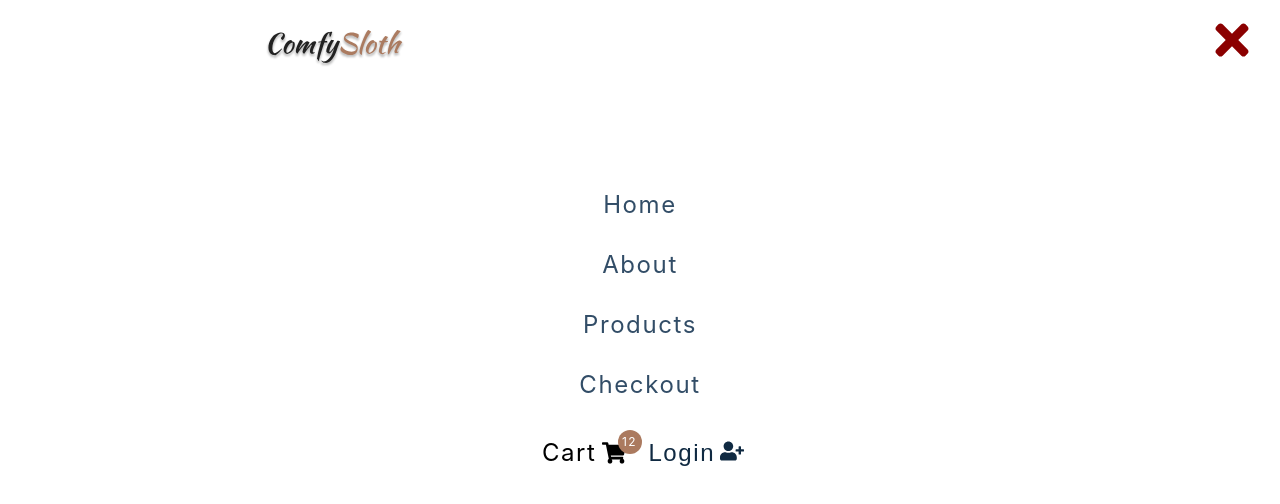
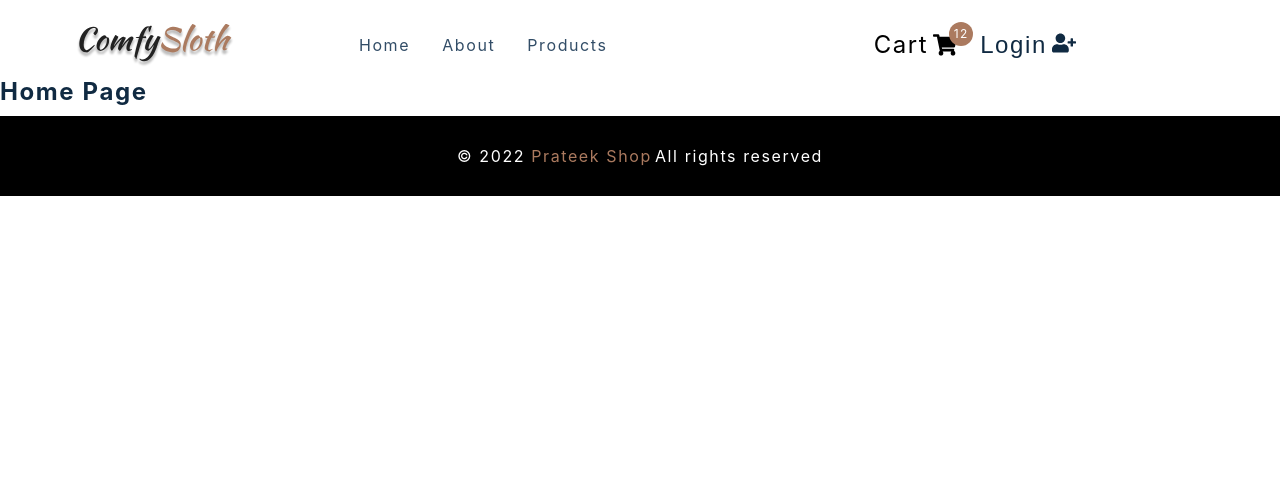
Before and after one commit to prateekbadjatya/Shoping-app, a React (Create React App) app: page / in a window 1280 px wide. Shown: the top 504 px of the page. Built offline with nearby package versions, Linux system fonts and the light colour scheme.

Commit message:
add Product context

```diff
--- a/src/components/CartButtons.js
+++ b/src/components/CartButtons.js
@@ -7,9 +7,11 @@ import { useCartContext } from '../context/cart_context';
 import { useUserContext } from '../context/user_context';
 
 const CartButtons = () => {
+  const { closeSideBar } = useProductsContext();
+
   return (
     <Wrapper className="cart-btn-wrapper">
-      <Link to="/cart" className="cart-btn">
+      <Link onClick={() => closeSideBar()} to="/cart" className="cart-btn">
         Cart
         <span className="cart-container">
           <FaShoppingCart />
--- a/src/components/Navbar.js
+++ b/src/components/Navbar.js
@@ -9,6 +9,8 @@ import { useProductsContext } from '../context/products_context';
 import { useUserContext } from '../context/user_context';
 
 const Nav = () => {
+  const { openSideBar } = useProductsContext();
+
   return (
     <>
       <NavContainer>
@@ -17,7 +19,11 @@ const Nav = () => {
             <Link to="/">
               <img className="nav-logo" src={logo} alt="compfyCloth" />
             </Link>
-            <button className="nav-btn nav-toggle" id="nav-btn">
+            <button
+              onClick={() => openSideBar()}
+              className="nav-btn nav-toggle"
+              id="nav-btn"
+            >
               <FaBars />
             </button>
           </div>
--- a/src/components/Sidebar.js
+++ b/src/components/Sidebar.js
@@ -9,13 +9,21 @@ import CartButtons from './CartButtons';
 import { useUserContext } from '../context/user_context';
 
 const Sidebar = () => {
-  const isOpen = true;
+  console.log('useProductsContext', useProductsContext());
+  // const isSideBarOpen = true;
+  const { openSideBar, closeSideBar, isSideBarOpen } = useProductsContext();
   return (
     <SidebarContainer>
-      <aside className={`${isOpen ? 'sidebar show-sidebar' : 'show-sidebar'}`}>
+      <aside
+        className={`${isSideBarOpen ? 'sidebar show-sidebar' : 'sidebar'}`}
+      >
         <div className="sidebar-header">
           <img alt="logo" src={logo}></img>
-          <button className="close-btn" type="btn">
+          <button
+            onClick={() => closeSideBar()}
+            className="close-btn"
+            type="btn"
+          >
             <FaTimes />
           </button>
         </div>
@@ -23,7 +31,9 @@ const Sidebar = () => {
           {links.map(link => {
             return (
               <li key={link.id}>
-                <Link to={link.url}>{link.text}</Link>
+                <Link onClick={() => closeSideBar()} to={link.url}>
+                  {link.text}
+                </Link>
               </li>
             );
           })}
--- a/src/context/products_context.js
+++ b/src/context/products_context.js
@@ -1,7 +1,7 @@
-import axios from 'axios'
-import React, { useContext, useEffect, useReducer } from 'react'
-import reducer from '../reducers/products_reducer'
-import { products_url as url } from '../utils/constants'
+import axios from 'axios';
+import React, { useContext, useEffect, useReducer } from 'react';
+import reducer from '../reducers/products_reducer';
+import { products_url as url } from '../utils/constants';
 import {
   SIDEBAR_OPEN,
   SIDEBAR_CLOSE,
@@ -10,21 +10,36 @@ import {
   GET_PRODUCTS_ERROR,
   GET_SINGLE_PRODUCT_BEGIN,
   GET_SINGLE_PRODUCT_SUCCESS,
-  GET_SINGLE_PRODUCT_ERROR,
-} from '../actions'
+  GET_SINGLE_PRODUCT_ERROR
+} from '../actions';
 
-const initialState = {}
+const initialState = {
+  isSideBarOpen: false
+};
 
-const ProductsContext = React.createContext()
+const ProductsContext = React.createContext();
 
 export const ProductsProvider = ({ children }) => {
+  const [state, dispatch] = useReducer(reducer, initialState);
+
+  const openSideBar = () => {
+    dispatch({
+      type: SIDEBAR_OPEN
+    });
+  };
+  const closeSideBar = () => {
+    dispatch({
+      type: SIDEBAR_CLOSE
+    });
+  };
+
   return (
-    <ProductsContext.Provider value='products context'>
+    <ProductsContext.Provider value={{ ...state, openSideBar, closeSideBar }}>
       {children}
     </ProductsContext.Provider>
-  )
-}
+  );
+};
 // make sure use
 export const useProductsContext = () => {
-  return useContext(ProductsContext)
-}
+  return useContext(ProductsContext);
+};
--- a/src/reducers/products_reducer.js
+++ b/src/reducers/products_reducer.js
@@ -6,12 +6,26 @@ import {
   GET_PRODUCTS_ERROR,
   GET_SINGLE_PRODUCT_BEGIN,
   GET_SINGLE_PRODUCT_SUCCESS,
-  GET_SINGLE_PRODUCT_ERROR,
-} from '../actions'
+  GET_SINGLE_PRODUCT_ERROR
+} from '../actions';
 
 const products_reducer = (state, action) => {
-  return state
-  throw new Error(`No Matching "${action.type}" - action type`)
-}
+  if (action.type === SIDEBAR_OPEN) {
+    console.log(action);
+    return {
+      ...state,
+      isSideBarOpen: true
+    };
+  }
+  if (action.type === SIDEBAR_CLOSE) {
+    console.log(action);
+    return {
+      ...state,
+      isSideBarOpen: false
+    };
+  }
+  return state;
+  throw new Error(`No Matching "${action.type}" - action type`);
+};
 
-export default products_reducer
+export default products_reducer;
```
